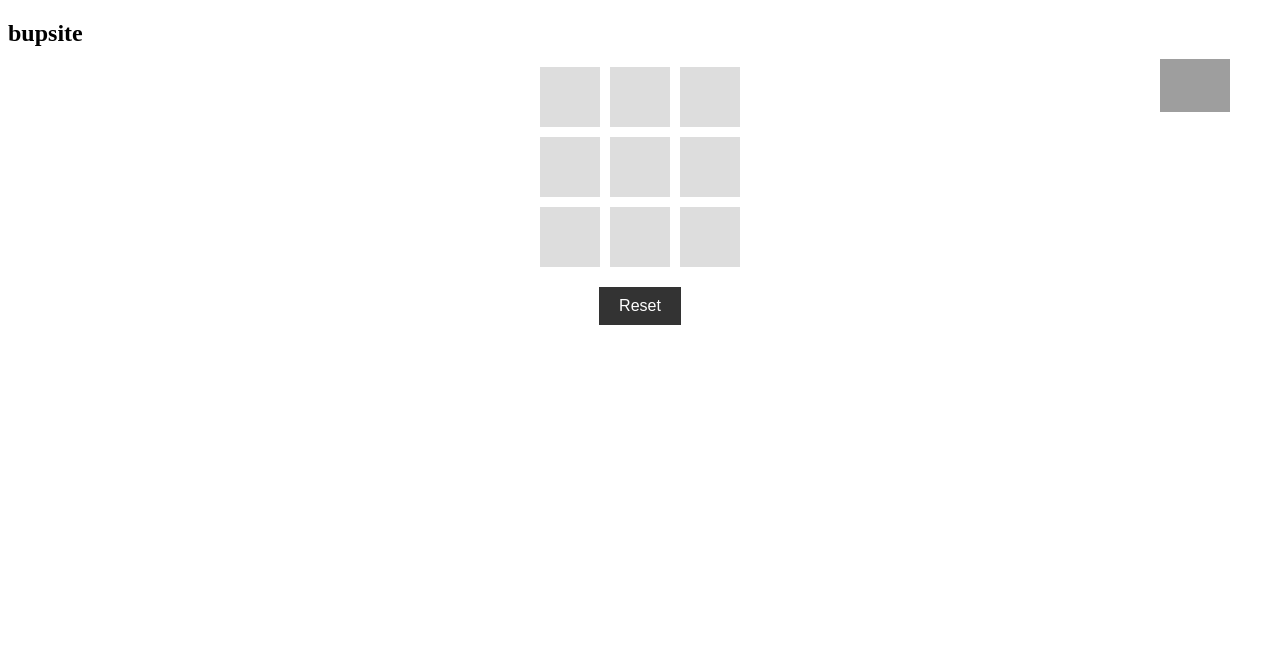
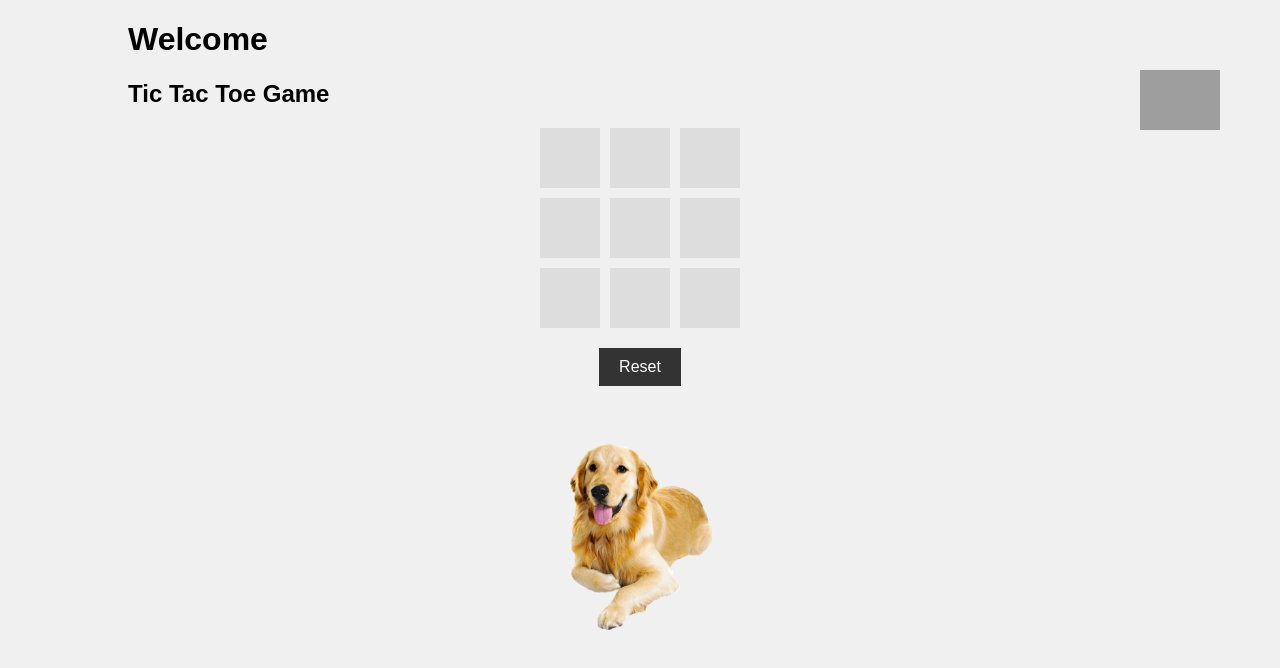
Before and after one commit to buptup-the-one/buptup, a plain HTML site: page index.html in a window 1280 px wide. Drawn offline with Linux system fonts and the light colour scheme; grey boxes are pictures that could not be loaded.

Commit message:
Update index.html

```diff
--- a/index.html
+++ b/index.html
@@ -3,7 +3,17 @@
 <head>
     <title>My First Website</title>
     <style>
-        /* ... existing styles ... */
+        body {
+            font-family: Arial, sans-serif;
+            margin: 0;
+            padding: 0;
+            background-color: #f0f0f0;
+        }
+        .container {
+            width: 80%;
+            margin: 0 auto;
+
+        }
         #board {
             display: grid;
             grid-template: repeat(3, 1fr) / repeat(3, 1fr);
@@ -26,10 +36,10 @@
         }
         #youtube-logo {
             position: absolute;
-            top: 50px;
-            right: 50px;
-            width: 70px;
-            height: 70px;
+            top: 60px;
+            right: 60px;
+            width: 80px;
+            height: 80px;
             background: url('https://upload.wikimedia.org/wikipedia/commons/b/b8/YouTube_Logo_2017.svg') no-repeat center;
             background-size: contain;
         }
@@ -47,15 +57,29 @@
         button:hover {
             background: #444;
         }
+        #dog-image {
+            cursor: pointer;
+            width: 200px;
+            height: auto;
+            display: block;
+            margin: 50px auto; /* Adjust this value to move the image lower */
+        }
     </style>
 </head>
 <body>
-    <!-- ... existing body ... -->
+    <header>
+        <div class="container">
+            <h1>Welcome</h1>
+        </div>
+    </header>
     <div class="container">
-        <h2>bupsite</h2>
+        <p></p>
+        <h2>Tic Tac Toe Game</h2>
         <div id="board"></div>
         <button onclick="resetBoard()">Reset</button>
-        <a id="youtube-logo" href="https://www.youtube.com/@buptup/videos" target="_blank"></a>
+        <a id="youtube-logo" href="https://www.youtube.com/channel/YOUR_CHANNEL_ID" target="_blank"></a>
+        <img id="dog-image" src="dog.png" alt="Dog">
+        <audio id="bark-sound" src="bark.wav"></audio>
     </div>
     <script>
         const board = Array(9).fill(null);
@@ -90,6 +114,10 @@
         }
 
         drawBoard();
+
+        document.getElementById('dog-image').addEventListener('click', function() {
+            document.getElementById('bark-sound').play();
+        });
     </script>
 </body>
 </html>
```
